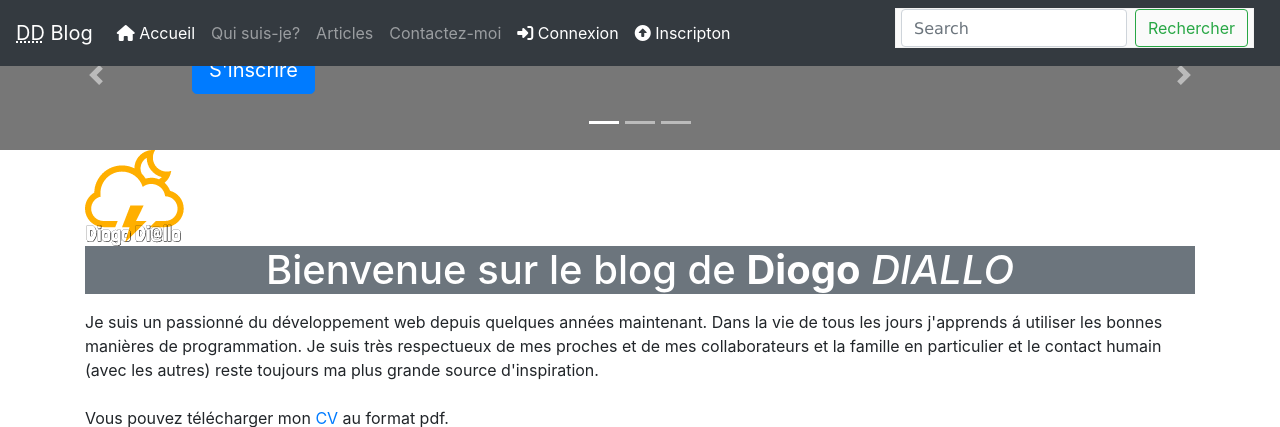
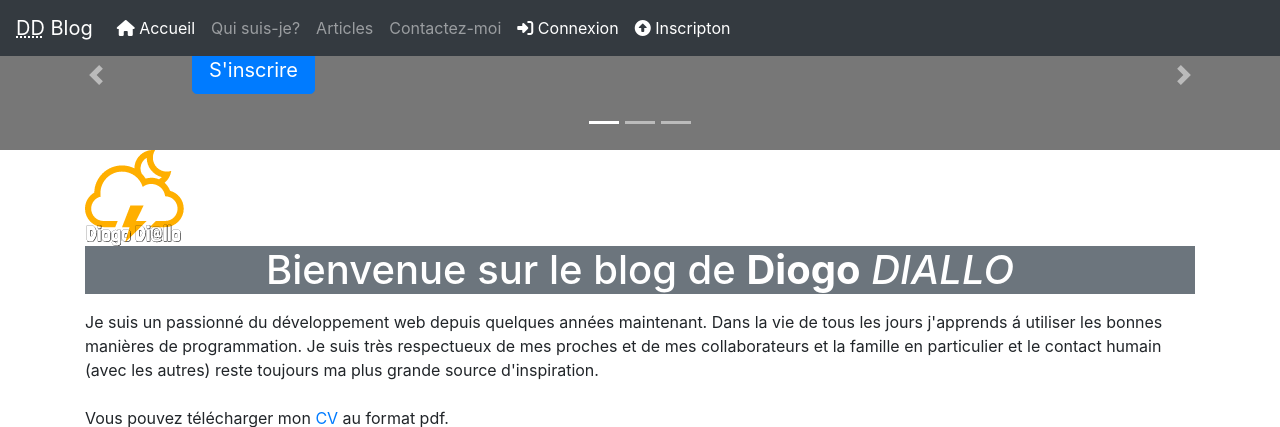
Before and after one commit to diogodiallo/blog, a PHP site: page / in a window 1280 px wide. Shown: the top 427 px of the page. Run offline with PHP 8.4, Linux system fonts and the light colour scheme; some libraries are stand-ins or nearby versions.

Commit message:
Adding a small design for forms

```diff
--- a/App/Backend/Templates/navigation.php
+++ b/App/Backend/Templates/navigation.php
@@ -49,9 +49,5 @@
         <?php endif; ?>
 
     </ul>
-    <form class="form-inline mt-2 mt-md-0">
-        <input class="form-control mr-sm-2" type="text" placeholder="Search" aria-label="Search">
-        <button class="btn btn-outline-success my-2 my-sm-0" type="submit">Rechercher</button>
-    </form>
     </div>
 </nav>
--- a/App/Frontend/Templates/layout.php
+++ b/App/Frontend/Templates/layout.php
@@ -14,7 +14,50 @@
             crossorigin="anonymous">
 
     <!-- Custom styles for this template -->
-    <link href="/Public/css/design.css" rel="stylesheet" type="text/css">
+    <link rel="stylesheet" href="/../../Public/css/design.css" type="text/css">
+    <style>
+        /* form elements */
+        form {
+            width: 80%;
+            margin:0 auto; padding: 3px 5px;
+            border: 1px solid #f2f2f2;
+            background-color: #343A40;
+            color: #ffffff;
+        }
+        label {
+            display:block;
+            font-weight:bold;
+            margin:5px 10px;
+        }
+        input {
+            margin: 3px 10px;
+            padding:3px;
+            border:1px solid #eee;
+            border-radius: 15px;
+            font: normal 1em Verdana, sans-serif;
+            color:#777;
+        }
+        textarea {
+            width: 100%;
+            padding:2px;
+            font: normal 1em Verdana, sans-serif;
+            border:1px solid #eee;
+            height:100px;
+            display:block;
+            color:#777;
+            resize: none;
+        }
+        input.button {
+            width: 80%;
+            font: bold 24px Arial, Sans-serif;
+            height: 24px;
+            margin: 0;
+            padding: 2px 3px;
+            color: #FFF;
+            background: #8EB50C  repeat-x 0 0;
+            border: none;
+        }
+    </style>
 </head>
 <body id="top">
     <header>
@@ -93,6 +136,7 @@
             <span class="sr-only">Next</span>
             </a>
         </div>
+
         <!-- Content area -->
         <div class="container mb-5">
             <?php if ($user->hasFlash()): ?>
--- a/App/Frontend/Templates/navigation.php
+++ b/App/Frontend/Templates/navigation.php
@@ -49,9 +49,5 @@
         <?php endif; ?>
 
     </ul>
-    <form class="form-inline mt-2 mt-md-0">
-        <input class="form-control mr-sm-2" type="text" placeholder="Search" aria-label="Search">
-        <button class="btn btn-outline-success my-2 my-sm-0" type="submit">Rechercher</button>
-    </form>
     </div>
 </nav>
```
Also changed, not shown: App/Backend/Templates/layout.php (+44 -0 lines). Lines whose indentation alone changed are shown as unchanged.
